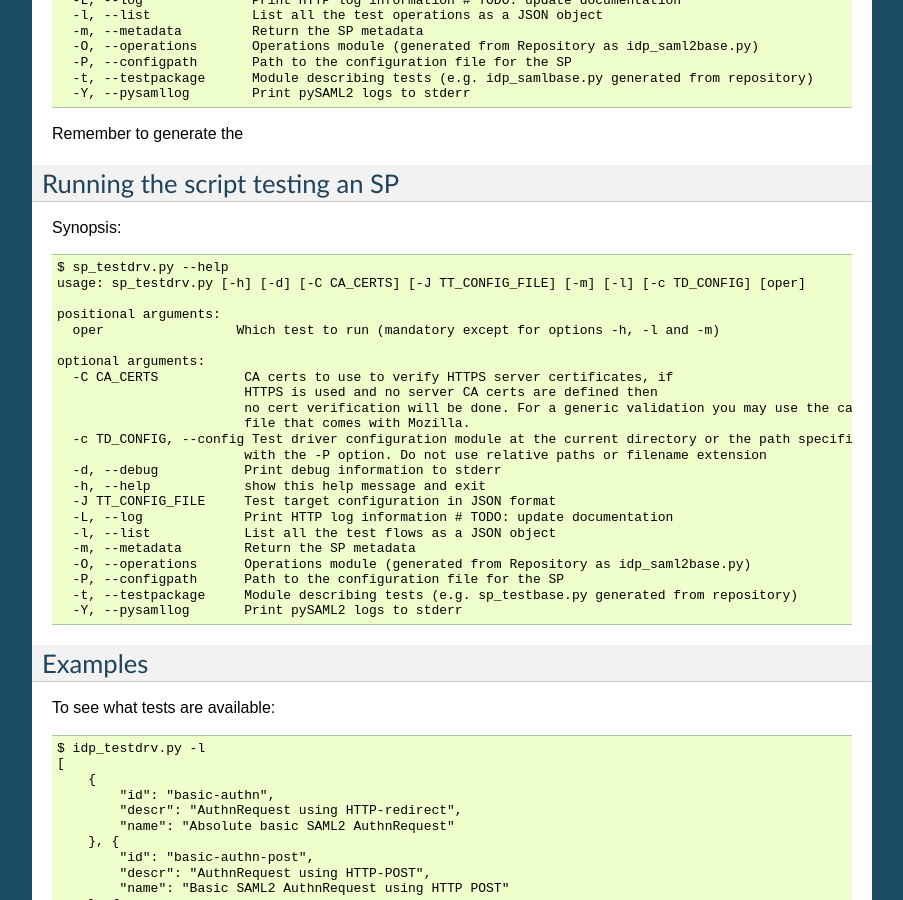
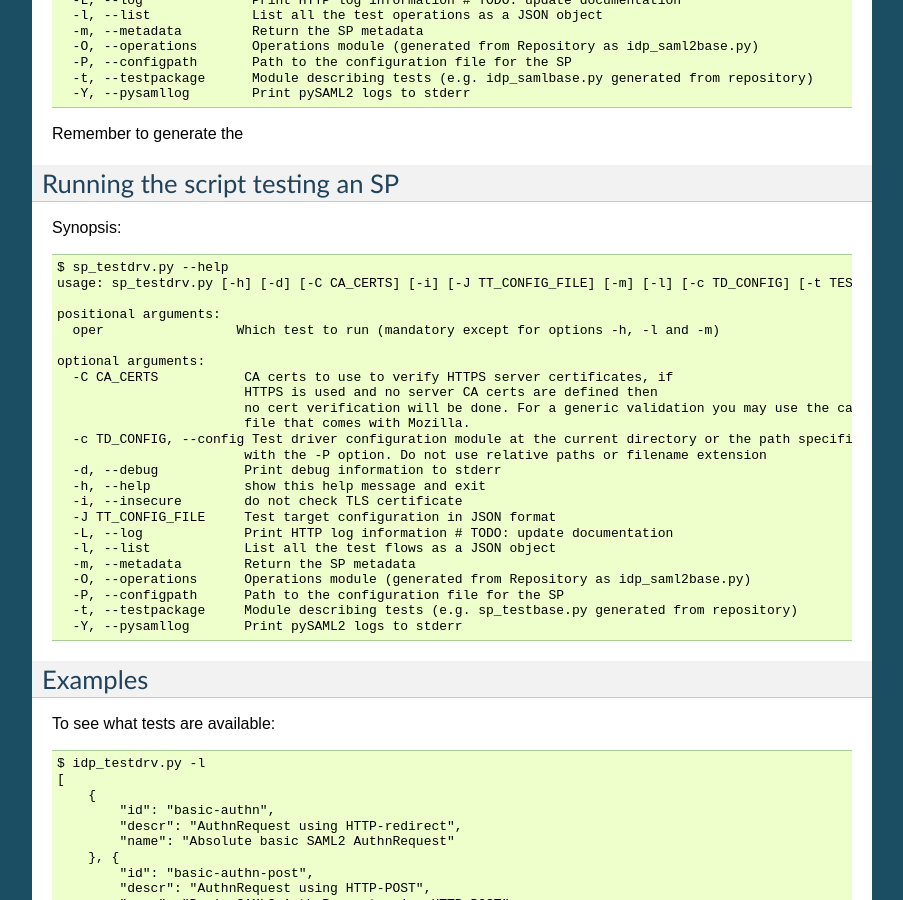
Before and after one commit to IdentityPython/pysaml2, a Sphinx documentation site: the page built from doc/howto.rst, in a window 1280 px wide and 900 px high, scrolled down 4292 px. Shown: the whole window, without its empty margins (198-1101 px from the left). Built offline with Sphinx 7.4.7, drawn with Linux system fonts in a browser that asks for light colours.

Commit message:
added -i and -t options in synopsis of sp_testdrv.py

```diff
--- a/doc/howto.rst
+++ b/doc/howto.rst
@@ -241,7 +241,7 @@
 Synopsis::
 
     $ sp_testdrv.py --help
-    usage: sp_testdrv.py [-h] [-d] [-C CA_CERTS] [-J TT_CONFIG_FILE] [-m] [-l] [-c TD_CONFIG] [oper]
+    usage: sp_testdrv.py [-h] [-d] [-C CA_CERTS] [-i] [-J TT_CONFIG_FILE] [-m] [-l] [-c TD_CONFIG] [-t TEST_PACKAGE] [oper]
 
     positional arguments:
       oper                 Which test to run (mandatory except for options -h, -l and -m)
@@ -255,6 +255,7 @@
                             with the -P option. Do not use relative paths or filename extension
       -d, --debug           Print debug information to stderr
       -h, --help            show this help message and exit
+      -i, --insecure        do not check TLS certificate
       -J TT_CONFIG_FILE     Test target configuration in JSON format
       -L, --log             Print HTTP log information # TODO: update documentation
       -l, --list            List all the test flows as a JSON object
```
